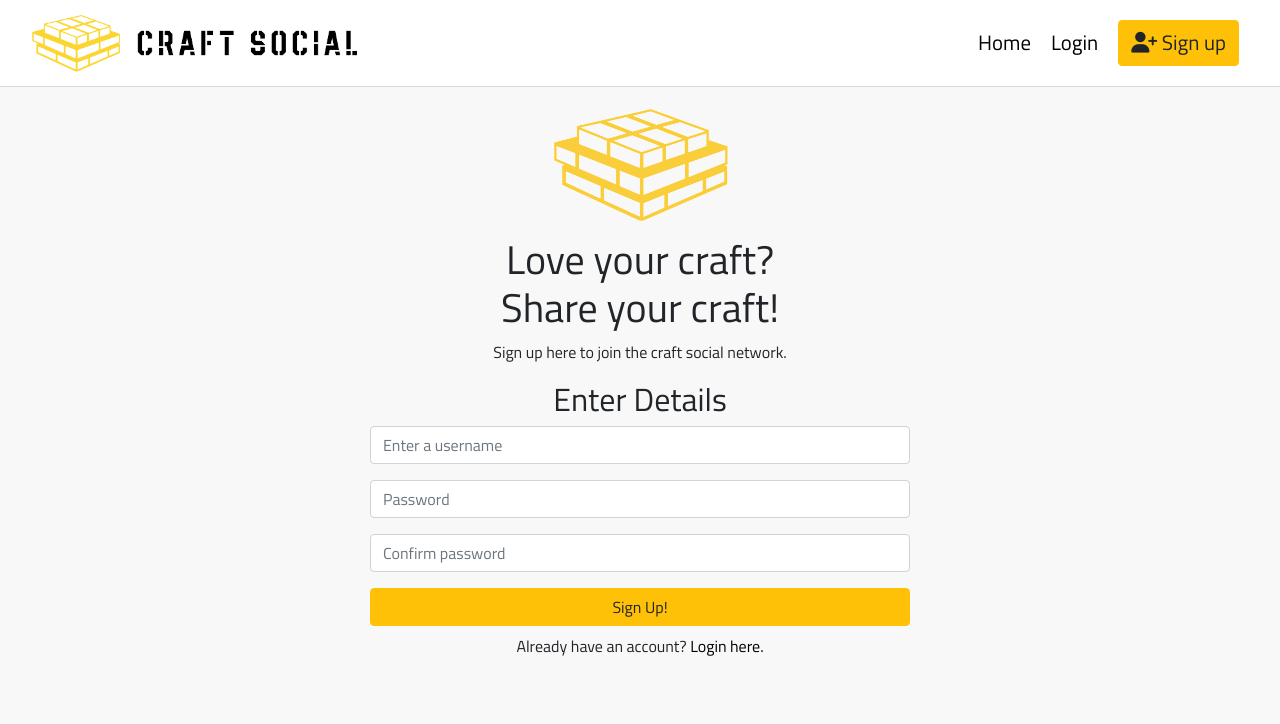
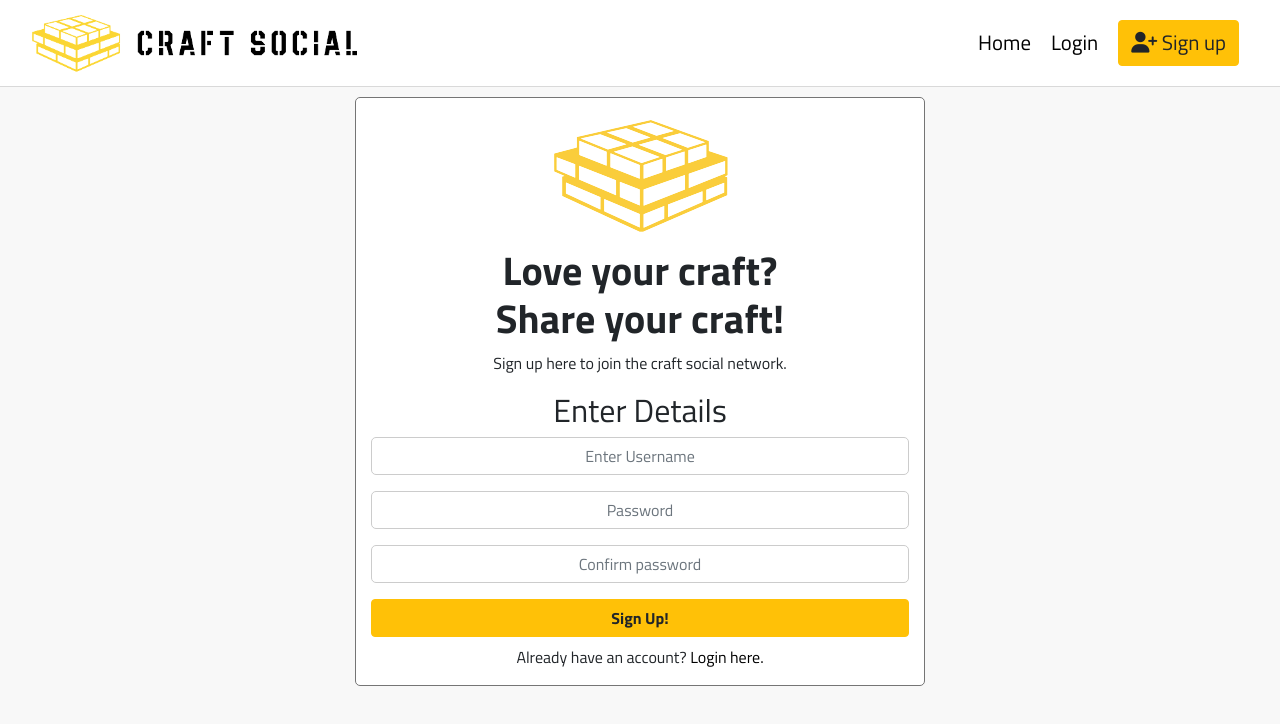
Before and after one commit to mtmanning93/craft-front, a React (Create React App) app: page /signup in a window 1280 px wide. Shown: the top 724 px of the page. Built offline with nearby package versions, Linux system fonts and the light colour scheme.

Commit message:
Update signup form style

```diff
--- a/src/pages/auth/SignUpForm.js
+++ b/src/pages/auth/SignUpForm.js
@@ -3,6 +3,7 @@ import { Row, Col, Form, Button, Alert } from "react-bootstrap";
 import { Link, useHistory } from "react-router-dom";
 import icon from "../../assets/icon_nobg.png";
 import axios from "axios";
+import styles from "../../styles/SignUpForm.module.css";
 
 const SignUpForm = () => {
   const [signUpData, setSignUpData] = useState({
@@ -28,7 +29,7 @@ const SignUpForm = () => {
     event.preventDefault();
     try {
       await axios.post("/dj-rest-auth/registration/", signUpData);
-      history.push("/signin");
+      history.push("/login");
     } catch (err) {
       setErrors(err.response?.data);
     }
@@ -36,9 +37,9 @@ const SignUpForm = () => {
 
   return (
     <Row>
-      <Col className="m-auto text-center" md={6}>
+      <Col className={`mx-auto text-center ${styles.FormWrapper}`} md={6}>
         <img src={icon} alt="site icon" />
-        <h1>
+        <h1 className={styles.Heading}>
           Love your craft?
           <br />
           Share your craft!
@@ -50,8 +51,9 @@ const SignUpForm = () => {
           <Form.Group controlId="username">
             <Form.Label className="d-none">Username</Form.Label>
             <Form.Control
+              className={styles.Input}
               type="text"
-              placeholder="Enter a username"
+              placeholder="Enter Username"
               name="username"
               value={username}
               onChange={handleChange}
@@ -66,6 +68,7 @@ const SignUpForm = () => {
           <Form.Group controlId="password1">
             <Form.Label className="d-none">Password</Form.Label>
             <Form.Control
+              className={styles.Input}
               type="password"
               placeholder="Password"
               name="password1"
@@ -82,6 +85,7 @@ const SignUpForm = () => {
           <Form.Group controlId="password2">
             <Form.Label className="d-none">Confirm password</Form.Label>
             <Form.Control
+              className={styles.Input}
               type="password"
               placeholder="Confirm password"
               name="password2"
@@ -96,15 +100,14 @@ const SignUpForm = () => {
           ))}
 
           {/* make button seperate component? */}
-          <Button variant="warning" size="md" type="submit" block>
+          <Button className={styles.Button} variant="warning" size="md" type="submit" block>
             Sign Up!
           </Button>
           {errors.non_field_errors?.map((message, idx) => (
-            <Alert variant="warning" key={idx}>
+            <Alert variant="warning" key={idx} className="mt-3">
               {message}
             </Alert>
           ))}
-
         </Form>
         <p>
           Already have an account? <Link to="/login">Login here.</Link>
--- a/src/styles/NavBar.module.css
+++ b/src/styles/NavBar.module.css
@@ -12,6 +12,10 @@
     color: #f8c133;
 }
 
+.buttonStyle:hover {
+    color: #ffffff;
+}
+
 @media (max-width: 768px) {
 
     .Link {
--- /dev/null
+++ b/src/styles/SignUpForm.module.css
@@ -0,0 +1,37 @@
+.FormWrapper {
+    border: 1px solid #757575;
+    border-radius: 5px;
+    margin-top: 10px;
+    background-color: #ffffff;
+}
+
+.Heading {
+    font-weight: 700;
+}
+
+.Input {
+    text-align: center;
+    background: #ffffff;
+    border: 1px solid #cccccc;
+    padding: 10px;
+    box-sizing: border-box;
+    border-radius: 5px;
+    color: #000000;
+}
+
+.Button {
+    font-weight: 700;
+}
+
+.Button:hover {
+    color: #ffffff;
+}
+
+@media (max-width: 576px) {
+
+    .FormWrapper {
+        border-radius: 0;
+        border-left: 0;
+        border-right: 0;
+    }
+}
```
Also changed, not shown: 1 other file (tests, documents, lock files or other folders).
